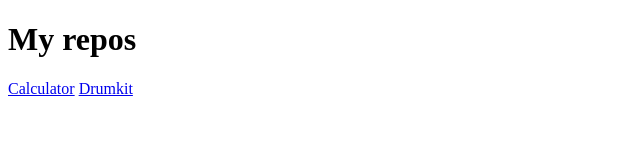
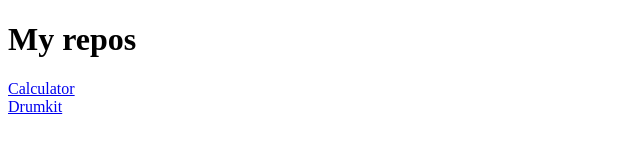
Before and after one commit to Sentha123/Sentha123.github.io, a plain HTML site: page index.html in a window 1280 px wide. Shown: the whole page, without its empty margins (0-640 px from the left). Drawn offline with Linux system fonts and the light colour scheme.

Commit message:
Update index.html

```diff
--- a/index.html
+++ b/index.html
@@ -8,7 +8,7 @@
 </head>
 <body>
 <h1>My repos</h1>
-   <a href = "https://sentha123.github.io/calculator/">Calculator</a>
+   <a href = "https://sentha123.github.io/calculator/">Calculator</a> <br>
      <a href = "https://sentha123.github.io/Drumkit/">Drumkit</a>
 
     <script src="index.js"></script>
```
